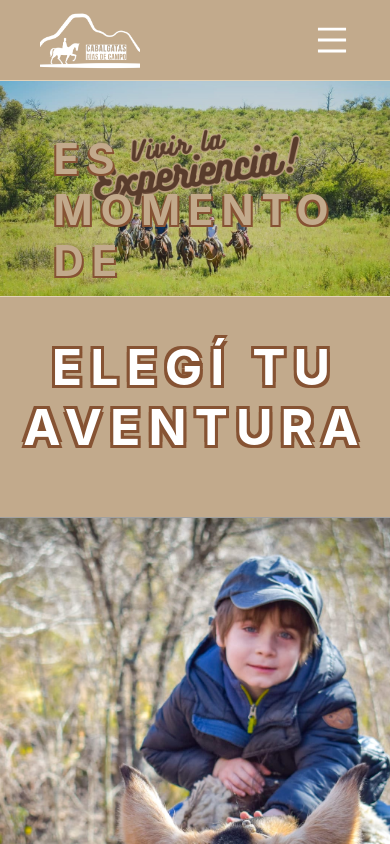
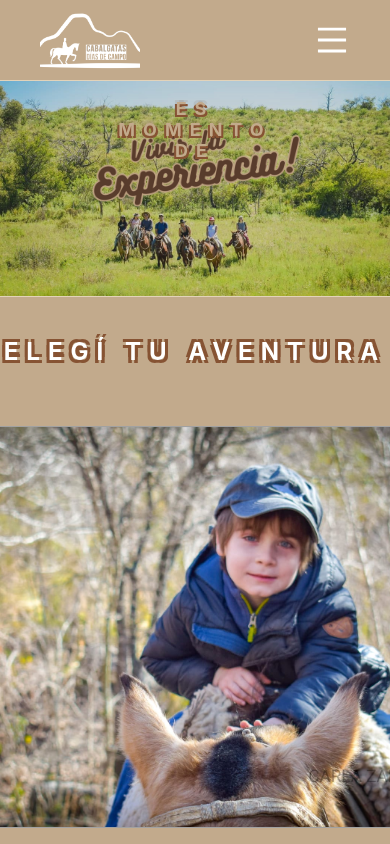
Before and after one commit to androettojuan/web-cabalgatas2, a React (Create React App) app: page / in a window 390 px wide. Shown: the top 844 px of the page. Built offline with nearby package versions, Linux system fonts and the light colour scheme.

Commit message:
home y title responsive

```diff
--- a/src/components/HomeLayout/HomeLayout.styles.js
+++ b/src/components/HomeLayout/HomeLayout.styles.js
@@ -36,6 +36,18 @@ export const StyledTitle = styled("div", {
   transform: "translate(-50%, -50%)",
   zIndex: 20,
   margin: "18px 0",
+  "@media (min-width: 1200px) and (max-width: 1599px)": {
+    top: "68px",
+  },
+  "@media (min-width: 900px) and (max-width: 1199px)": {
+    top: "46px",
+  },
+  "@media (max-width: 899px)": {
+    top: "38px",
+  },
+  "@media (max-width: 600px)": {
+    top: "30px",
+  },
 });
 
 export const StyledMainTitle = styled("div", {
--- a/src/components/Title/Title.styles.js
+++ b/src/components/Title/Title.styles.js
@@ -2,6 +2,7 @@ import { styled } from "../../theme/styled";
 
 export const StyledTitle = styled("h1", {
   margin: 0,
+  textAlign: "center",
   variants: {
     color: {
       secondary: { color: "$secondary" },
@@ -19,11 +20,66 @@ export const StyledTitle = styled("h1", {
       dark: { color: "$dark" },
     },
     size: {
-      xs: { fontSize: "18px" },
-      sm: { fontSize: "28px" },
-      md: { fontSize: "42px" },
-      lg: { fontSize: "50px" },
-      xl: { fontSize: "68px" },
+      xs: {
+        fontSize: "18px",
+        "@media (max-width: 1200px)": {
+          fontSize: "16px",
+        },
+        "@media (max-width: 900px)": {
+          fontSize: "14px",
+        },
+        "@media (max-width: 600px)": {
+          fontSize: "10px",
+        },
+      },
+      sm: {
+        fontSize: "28px",
+        "@media (max-width: 1200px)": {
+          fontSize: "24px",
+        },
+        "@media (max-width: 900px)": {
+          fontSize: "20px",
+        },
+        "@media (max-width: 600px)": {
+          fontSize: "14px",
+        },
+      },
+      md: {
+        fontSize: "42px",
+        "@media (max-width: 1200px)": {
+          fontSize: "36px",
+        },
+        "@media (max-width: 900px)": {
+          fontSize: "24px",
+        },
+        "@media (max-width: 600px)": {
+          fontSize: "18px",
+        },
+      },
+      lg: {
+        fontSize: "50px",
+        "@media (max-width: 1200px)": {
+          fontSize: "44px",
+        },
+        "@media (max-width: 900px)": {
+          fontSize: "30px",
+        },
+        "@media (max-width: 600px)": {
+          fontSize: "24px",
+        },
+      },
+      xl: {
+        fontSize: "68px",
+        "@media (max-width: 1200px)": {
+          fontSize: "60px",
+        },
+        "@media (max-width: 900px)": {
+          fontSize: "42px",
+        },
+        "@media (max-width: 600px)": {
+          fontSize: "32px",
+        },
+      },
     },
     shadow: {
       0: {},
```
